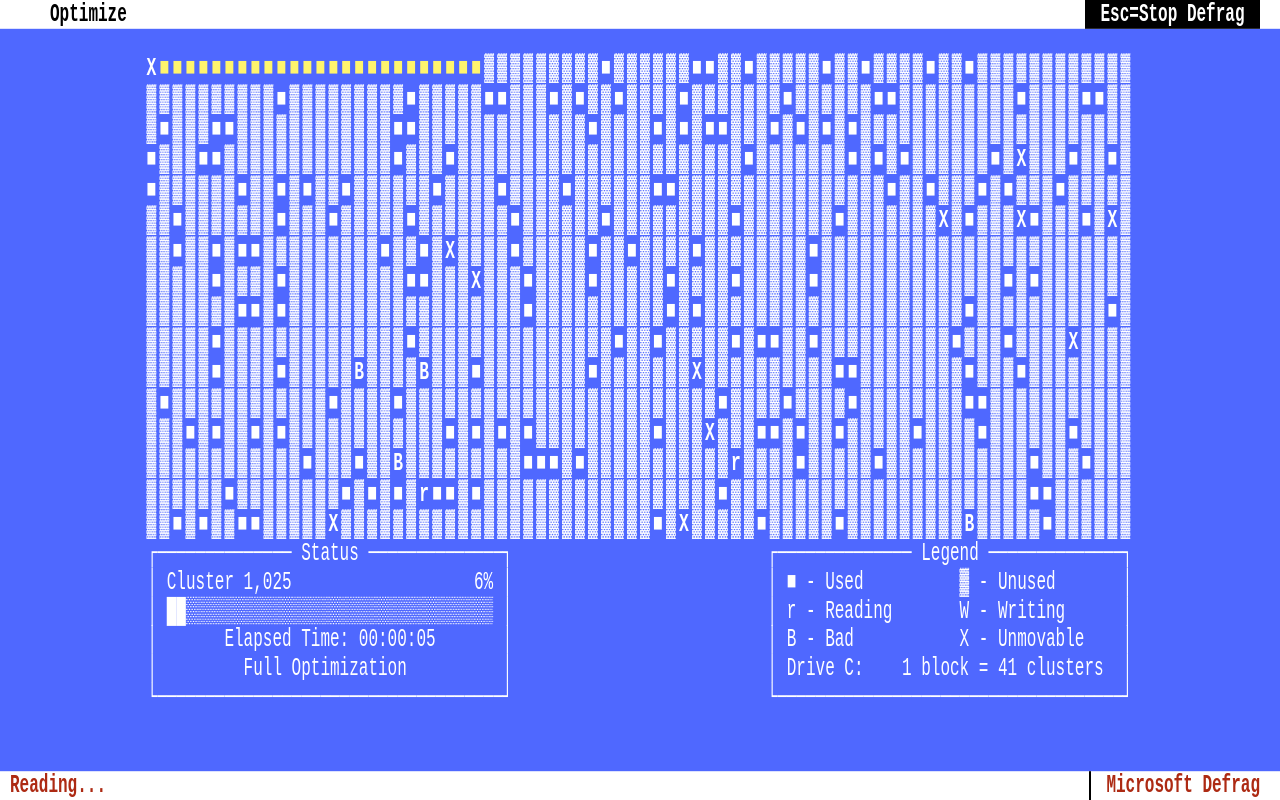
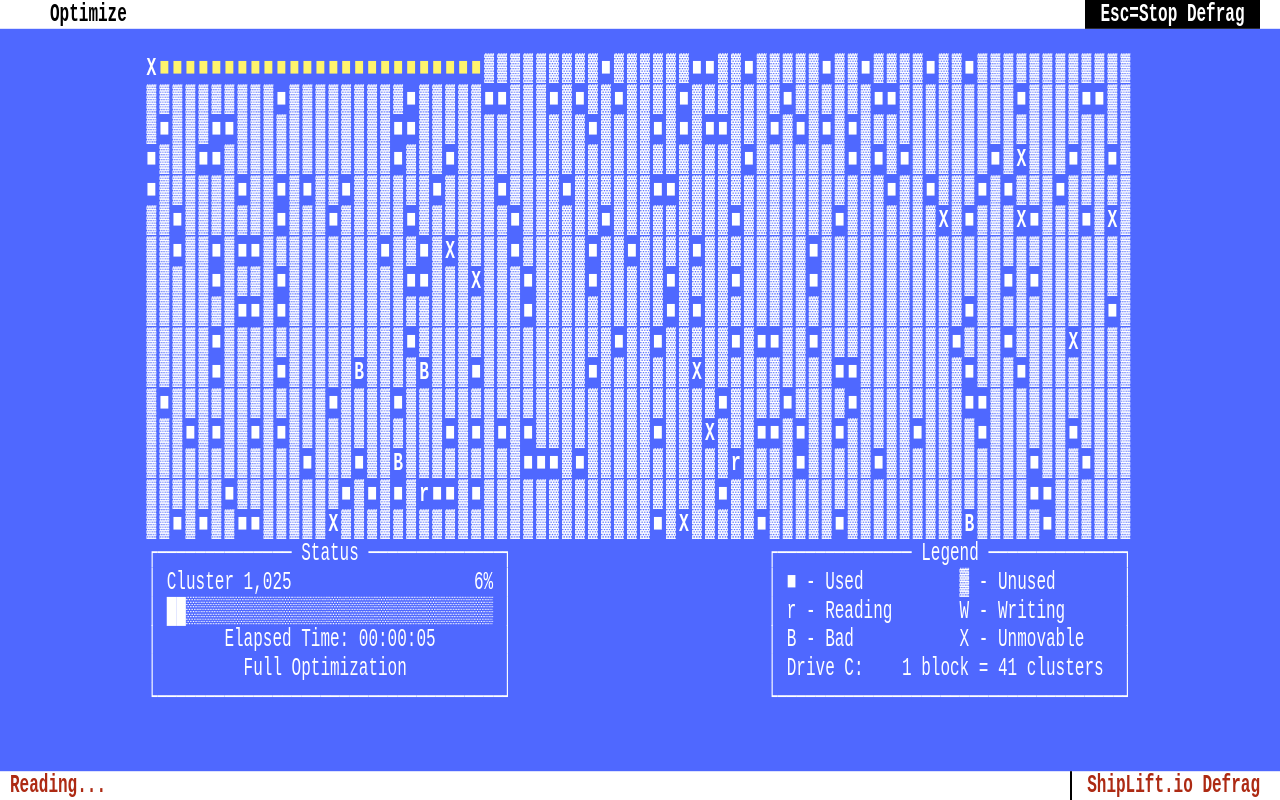
Before and after one commit to ShipLift-LLC/defrag, a Vue app: page / in a window 1280 px wide. Built offline with nearby package versions, Linux system fonts and the light colour scheme.

Commit message:
fix: updating footer to have shiplift instead of ms

```diff
--- a/src/components/Footer.vue
+++ b/src/components/Footer.vue
@@ -8,7 +8,7 @@ const store = useStore()
 <template>
   <div class="container">
     <span class="title">{{ store.state.bar }}</span>
-    <span class="action">Microsoft Defrag</span>
+    <span class="action"><a href="https://shiplift.io" target="_blank">ShipLift.io Defrag</a></span>
   </div>
 </template>
 <style scoped>
@@ -24,6 +24,9 @@ const store = useStore()
   margin-top: auto;
 }
 
+a {
+  all:unset;
+}
 .action {
   float: right;
   margin-right: 20px;
```
